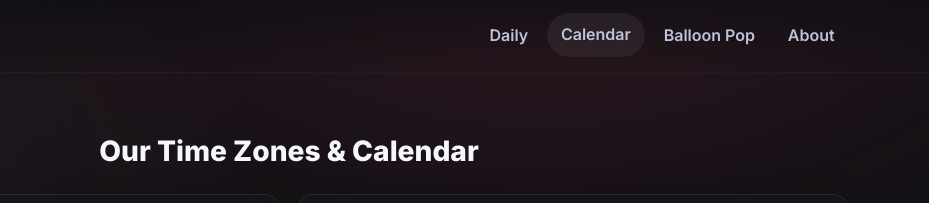
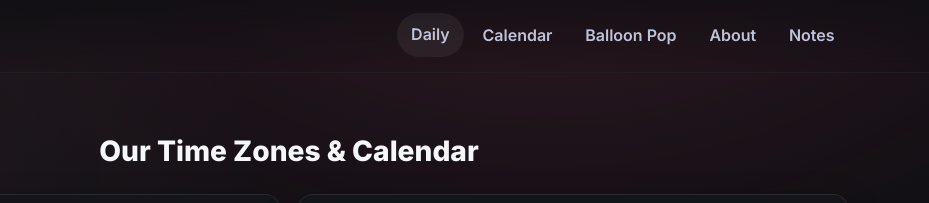
Before and after one commit to s4007755/shevproject, a plain HTML site: page calendar.html in a window 1280 px wide. Shown: the top 203 px of the page, 351-1280 px from the left. Drawn offline with nearby package versions, Linux system fonts and the light colour scheme; no server answers; a web font is replaced by a local one.

Commit message:
added corrected navbars to each html

```diff
--- a/calendar.html
+++ b/calendar.html
@@ -24,11 +24,12 @@
         <span class="heart-logo" aria-hidden="true">♥</span>
         <span class="brand-text">I Love Tatiana Shevyakova</span>
       </a>
-      <nav class="nav">
-        <a href="index.html#daily">Daily</a>
-        <a href="calendar.html" aria-current="page" class="active">Calendar</a>
+      <nav class="nav" id="siteNav">
+        <a href="#daily" class="active" aria-current="page">Daily</a>
+        <a href="calendar.html">Calendar</a>
         <a href="balloons.html">Balloon Pop</a>
         <a href="about.html">About</a>
+        <a href="notes.html">Notes</a>
       </nav>
     </div>
   </header>
```
Also changed, not shown: about.html (+4 -3 lines), balloons.html (+3 -2 lines), index.html (+2 -1 lines).
